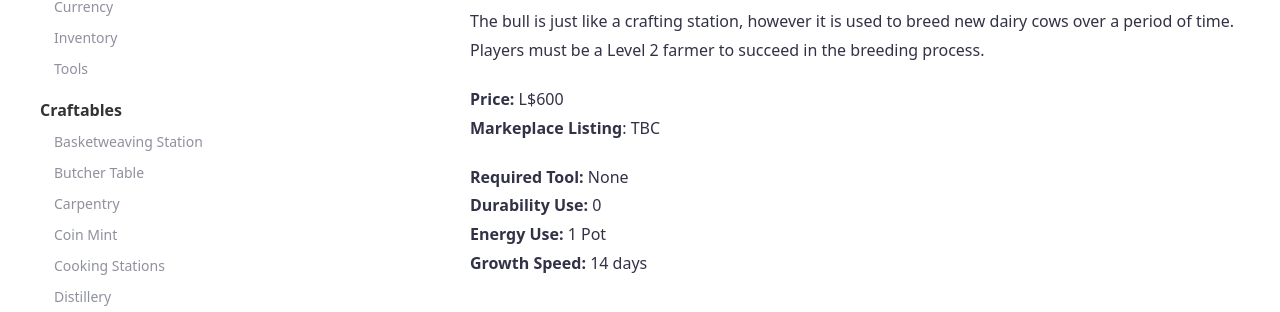
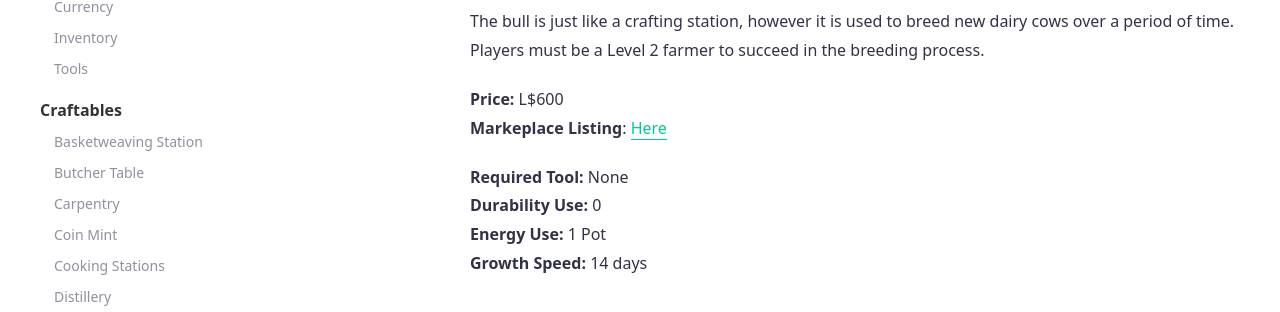
Before and after one commit to SLColonies/Public, a Jekyll site: the page built from _docs/bull.md, in a window 1280 px wide and 900 px high. Shown: the part 383-695 px from the top of the window. Built offline with Jekyll 4.4.1, drawn with Linux system fonts in a browser that asks for light colours.

Commit message:
Update bull.md

```diff
--- a/_docs/bull.md
+++ b/_docs/bull.md
@@ -8,7 +8,7 @@ The Dairy Cow is an animal farmers can have on land to gather milk from numerous
 The bull is just like a crafting station, however it is used to breed new dairy cows over a period of time. Players must be a Level 2 farmer to succeed in the breeding process.
 
 **Price:** L$600<br>
-**Markeplace Listing**: TBC<br>
+**Markeplace Listing**: [Here](https://marketplace.secondlife.com/p/SLC-Farmables-Bull/20142465)<br>
 
 **Required Tool:** None<br>
 **Durability Use:** 0<br>
```
